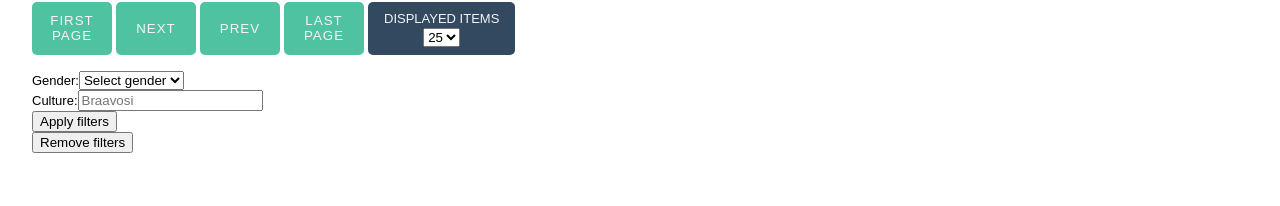
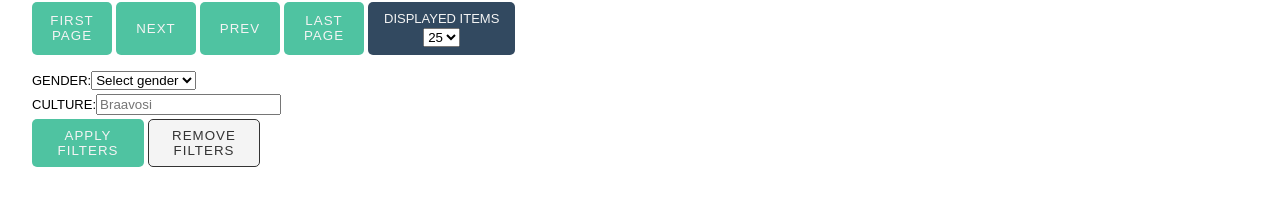
Before and after one commit to jzolotar/got-data, a React (Create React App) app: page /characters in a window 1280 px wide. Shown: the part 186-392 px from the top of the page. Built offline with nearby package versions, Linux system fonts and the light colour scheme; no server answers.

Commit message:
add styling for filter component

```diff
--- a/src/components/charactersList/CharactersList.js
+++ b/src/components/charactersList/CharactersList.js
@@ -75,7 +75,7 @@ const CharactersList = () => {
         onPrevClickHandler={onPrevClickHandler}
         pageSize={pageSize}
       />
-      <FormFilters genderFilter={genderFilter} />
+      <FormFilters genderFilter={genderFilter} isFilterOn={isFilterOn} />
     </StyledCharacterList>
   );
 };
--- a/src/components/formFilters/FormFilters.js
+++ b/src/components/formFilters/FormFilters.js
@@ -5,8 +5,9 @@ import {
   setGenderFilter,
   setCultureFilter,
 } from '../../redux/filterSlice';
+import { StyledFormFilters } from './StyledFormFilters';
 
-const FormFilters = () => {
+const FormFilters = ({ isFilterOn }) => {
   const dispatch = useDispatch();
   const [culture, setCulture] = useState('');
   const [gender, setGender] = useState('');
@@ -28,7 +29,7 @@ const FormFilters = () => {
     }
   };
   return (
-    <section>
+    <StyledFormFilters>
       <form onSubmit={onSubmitHandler}>
         <div>
           <label>Gender:</label>
@@ -55,12 +56,17 @@ const FormFilters = () => {
             value={culture ?? ''}
           />
         </div>
-        <button type='submit'>Apply filters</button>
+        <div>
+          <button type='submit'>Apply filters</button>
+          <button
+            disabled={!isFilterOn}
+            onClick={() => dispatch(setFiltersOn(false))}
+          >
+            Remove filters
+          </button>
+        </div>
       </form>
-      <button onClick={() => dispatch(setFiltersOn(false))}>
-        Remove filters
-      </button>
-    </section>
+    </StyledFormFilters>
   );
 };
 
--- /dev/null
+++ b/src/components/formFilters/StyledFormFilters.js
@@ -0,0 +1,40 @@
+import styled from 'styled-components';
+
+export const StyledFormFilters = styled.section`
+  form {
+    margin-bottom: 0.25rem;
+    display: flex;
+    flex-direction: column;
+    gap: 0.25rem;
+    div:last-child {
+      display: flex;
+      gap: 0.25rem;
+      button {
+        cursor: pointer;
+        border: none;
+        border-radius: 5px;
+        padding: 0.5rem 1rem;
+        width: 7rem;
+        text-align: center;
+        text-transform: uppercase;
+        background-color: #324960;
+        background-color: #4fc3a1;
+        color: #f4f4f4;
+        letter-spacing: 1px;
+      }
+
+      button:first-child {
+        background-color: #4fc3a1;
+      }
+      button:disabled {
+        background-color: #f4f4f4;
+        color: #333;
+        border: 1px solid #333;
+        cursor: not-allowed;
+      }
+    }
+    label {
+      text-transform: uppercase;
+    }
+  }
+`;
--- a/src/components/navigation/StyledNavigation.js
+++ b/src/components/navigation/StyledNavigation.js
@@ -17,6 +17,9 @@ export const StyledNavigation = styled.section`
     background-color: #4fc3a1;
     color: #f4f4f4;
     letter-spacing: 1px;
+    &:hover {
+      opacity: 0.8;
+    }
   }
   div {
     display: flex;
```
